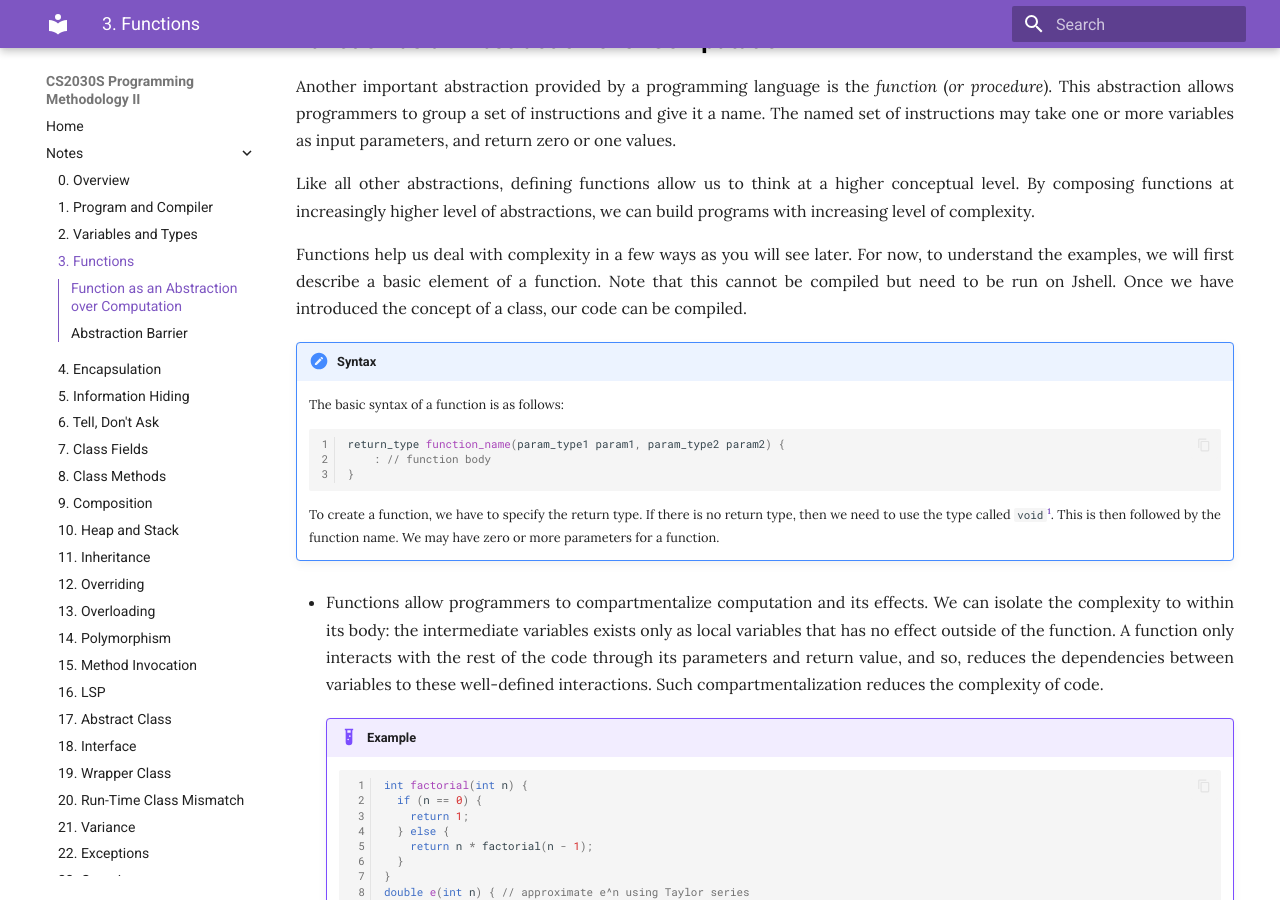
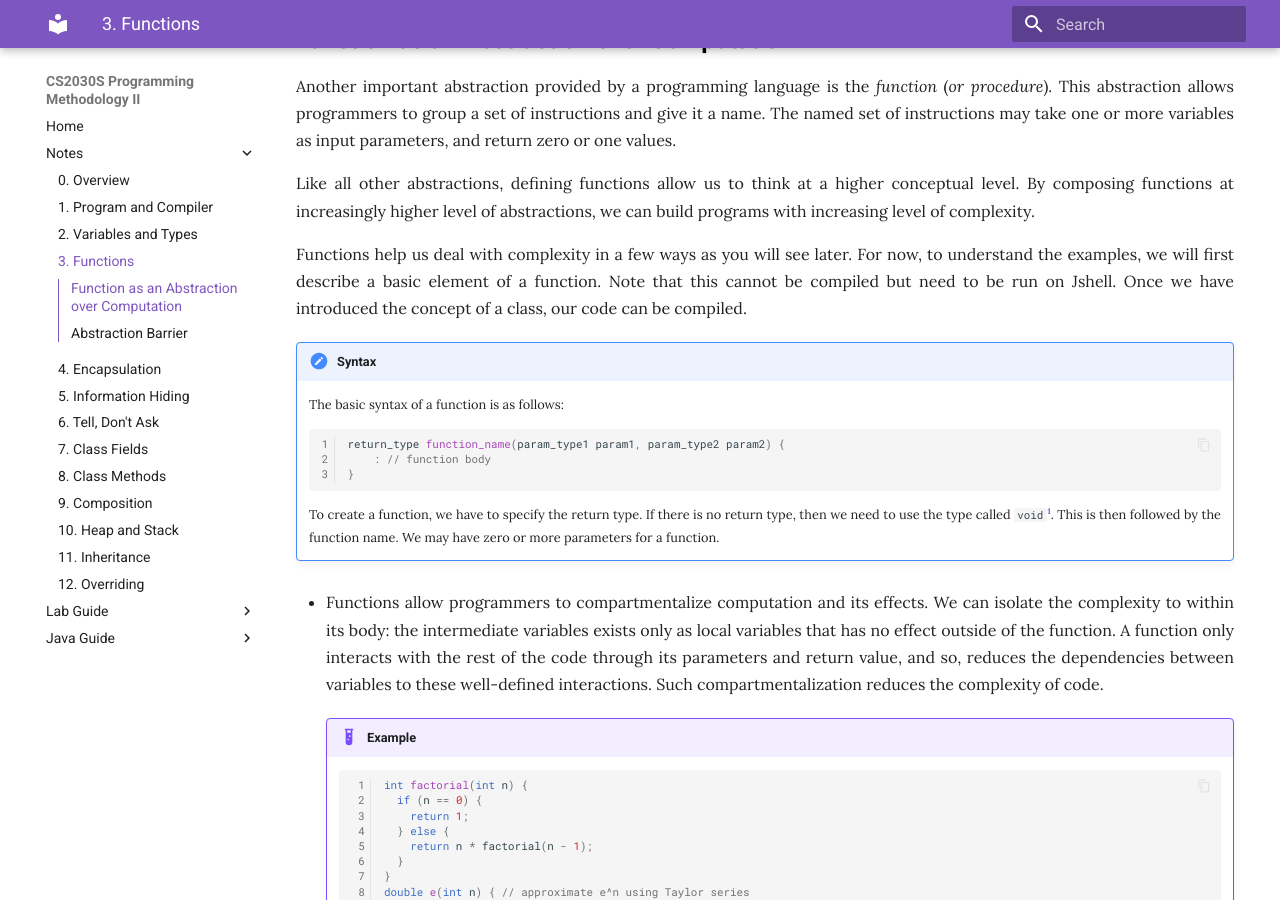
Before and after one commit to nus-cs2030s/2425-s1, an MkDocs documentation site: the page built from docs/03-function.md, in a window 1280 px wide and 900 px high, scrolled down 375 px. Built offline with MkDocs 1.6.1 and Material for MkDocs 9.7.7, drawn with Linux system fonts in a browser that asks for light colours; some of the changed lines change nothing that is shown.

Commit message:
Update mkdocs.yml

```diff
--- a/mkdocs.yml
+++ b/mkdocs.yml
@@ -14,34 +14,6 @@ nav:
     - 10. Heap and Stack: '10-heap-stack.md'
     - 11. Inheritance: '11-inheritance.md'
     - 12. Overriding: '12-overriding.md'
-    - 13. Overloading: '13-overloading.md'
-    - 14. Polymorphism: '14-polymorphism.md'
-    - 15. Method Invocation: '15-dynamic-binding.md'
-    - 16. LSP: '16-lsp.md'
-    - 17. Abstract Class: '17-abstract.md'
-    - 18. Interface: '18-interface.md'
-    - 19. Wrapper Class: '19-wrapper.md'
-    - 20. Run-Time Class Mismatch: '20-casting.md'
-    - 21. Variance: '21-variance.md'
-    - 22. Exceptions: '22-exception.md'
-    - 23. Generics: '23-generics.md'
-    - 24. Type Erasure: '24-erasure.md'
-    - 25. Unchecked Warnings: '25-unchecked.md'
-    - 26. Wildcards: '26-wildcard.md'
-    - 27. Type Inference: '27-inference.md'
-    - 28. Immutability: '28-immutability.md'
-    - 29. Nested Class: '29-nested-classes.md'
-    - 30. Side Effect-Free Programming: '30-functions.md'
-    - 31. Box and Maybe: '31-box-maybe.md'
-    - 32. Lazy Evaluation: '32-lazy.md'
-    - 33. Infinite List: '33-infinitelist.md'
-    - 34. Streams in Java: '34-stream.md'
-    - 35. Loggable: '35-logger.md'
-    - 36. Monad: '36-monad.md'
-    - 37. Parallel Streams: '37-parallel.md'
-    - 38. Threads: '38-thread.md'
-    - 39. Asynchronous Programming: '39-async.md'
-    - 40. Fork and Join: '40-forkjoin.md'
   - Lab Guide:
     - Programming Environments: 'environments.md'
     - GitHub Setup: 'github.md'
```
